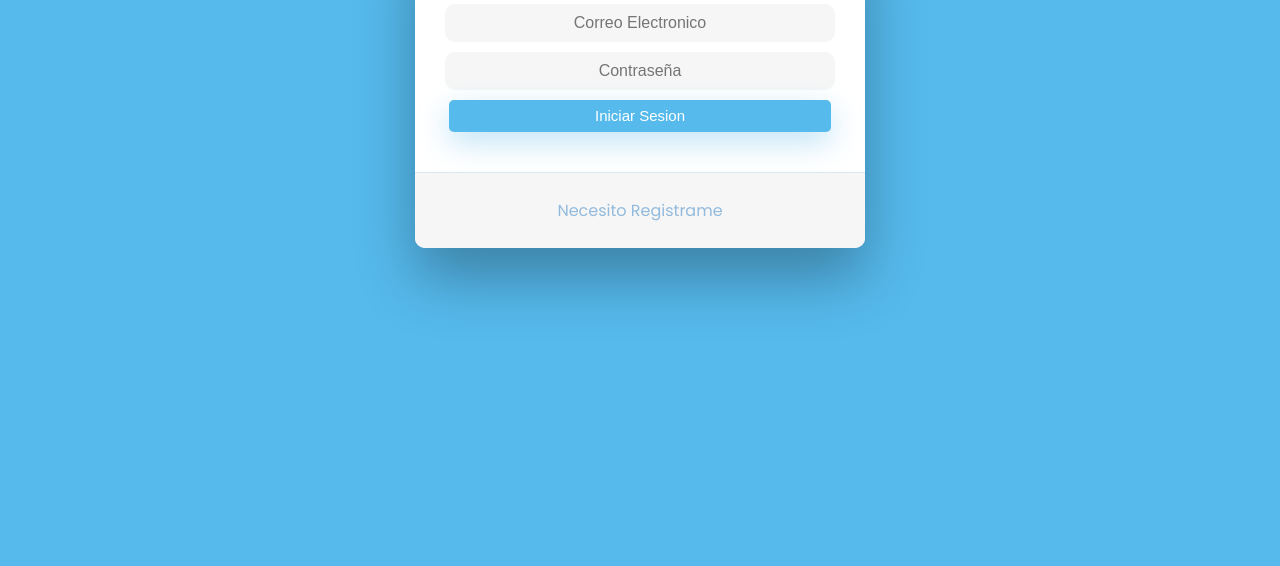
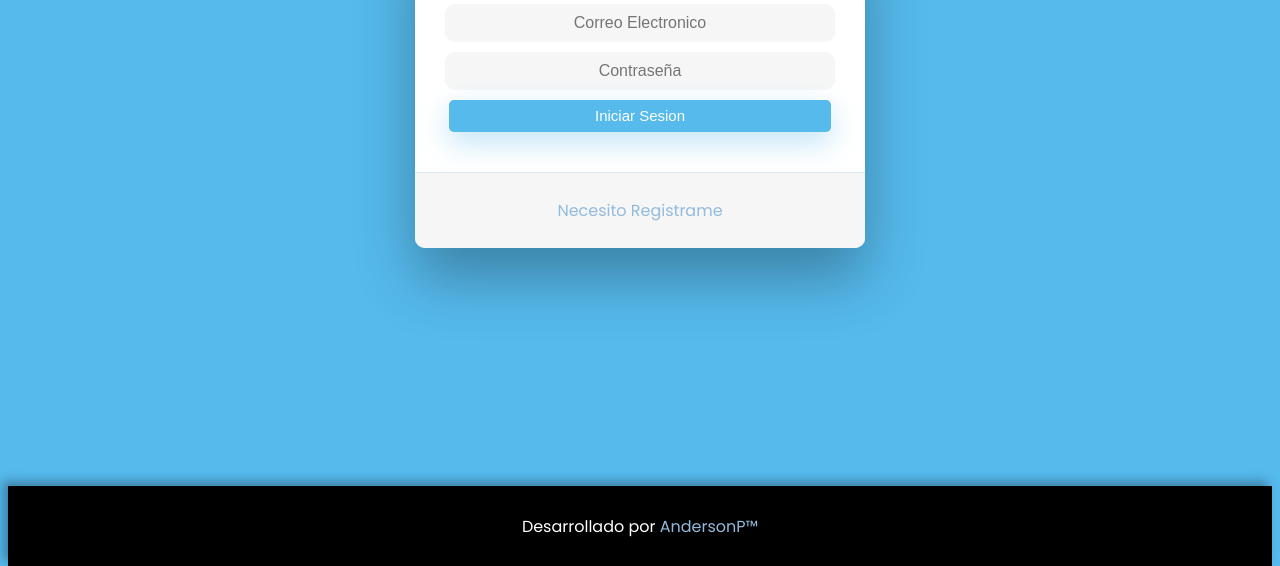
Before and after one commit to AnderPeroza/talller, a plain HTML site: page index.html in a window 1280 px wide. Shown: the part 322-888 px from the top of the page. Before the commit the page ends 808 px from the top, so only its background shows below. Drawn offline with nearby package versions, Linux system fonts and the light colour scheme; some packages are replaced by stand-ins of ours; a script that the page names is missing.

Commit message:
Add files via upload

```diff
--- a/index.html
+++ b/index.html
@@ -13,6 +13,7 @@
     <link href="https://unpkg.com/aos@2.3.1/dist/aos.css" rel="stylesheet">
     <script src="https://unpkg.com/aos@2.3.1/dist/aos.js" defer></script>
     <script src="//cdn.jsdelivr.net/npm/sweetalert2@11" defer></script>
+    <link rel="icon" href="favicon (1).png" type="image/png">
     <title>Iniciar Sesion</title>
 </head>
 <body>
@@ -38,5 +39,9 @@
         </div>
     </div>
 
+    <footer>
+        <p>Desarrollado por <a href="#">AndersonP&trade;</a></p>
+    </footer>
+
 </body>
 </html>
--- a/style.css
+++ b/style.css
@@ -72,4 +72,13 @@ a {
     display:inline-block;
     text-decoration: none;
     font-weight: 400;
-  }
+}
+footer {
+    height: 10vh;
+    background-color: black;
+    color: white;
+    display: flex;
+    align-items: center;
+    justify-content: center;
+    box-shadow: -5px -5px 10px rgb(0,0,0,0.3);
+}
```
Also changed, not shown: index-register.html (+4 -1 lines), index-tarea.html (+5 -3 lines), index-tarea.js (+15 -1 lines), style-tarea.css (+20 -0 lines), favicon (1).png (added).
